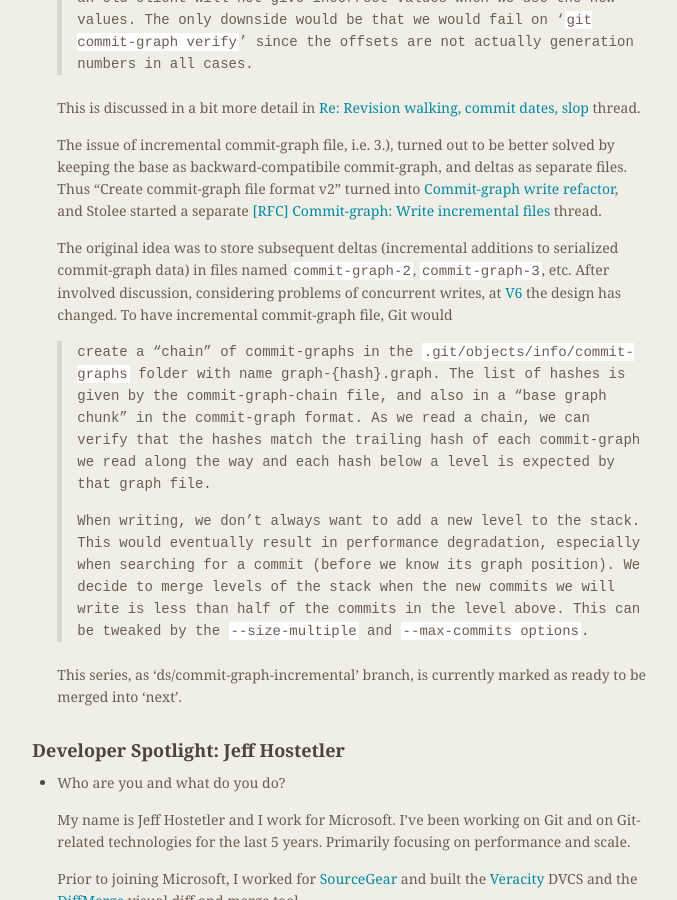
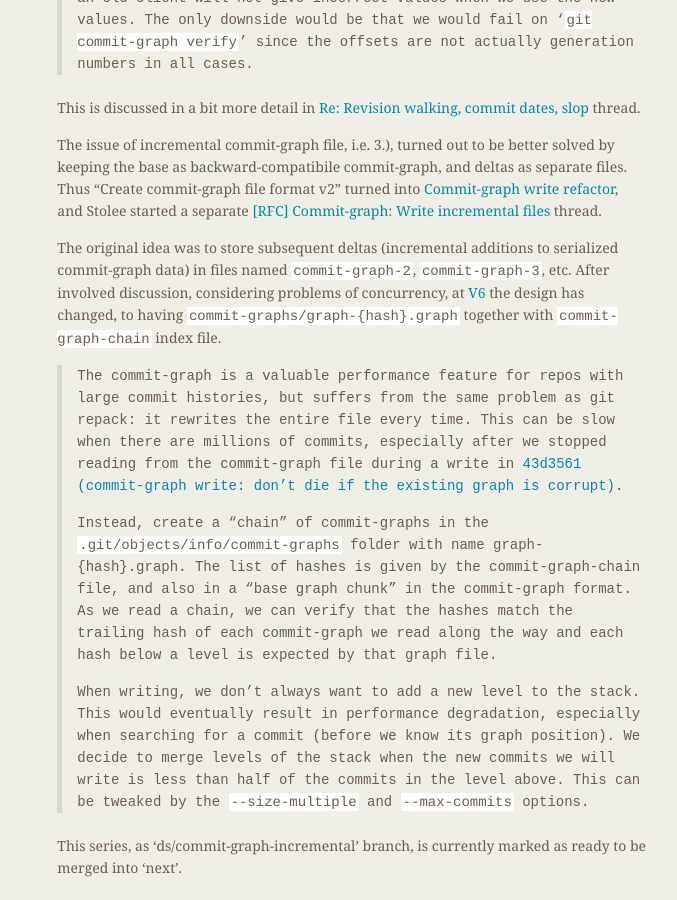
Before and after one commit to git/git.github.io, a Jekyll site: the page built from rev_news/drafts/edition-52.md, in a window 1280 px wide and 900 px high, scrolled down 3082 px. Shown: the whole window, without its empty margins (435-1112 px from the left). Built offline with Jekyll 4.4.1, drawn with Linux system fonts in a browser that asks for light colours; some of the changed text lies outside the part shown.

Commit message:
rn-52: Minor changes to incremental-commit graph article

```diff
--- a/rev_news/drafts/edition-52.md
+++ b/rev_news/drafts/edition-52.md
@@ -131,7 +131,7 @@ This edition covers what happened during the month of May 2019.
   It turned out however that the statement _"existing clients will
   gracefully respond to files with a different version number"_
   unfortunately turned out to be not true.  [Ævar Arnfjörð Bjarmason noticed](https://public-inbox.org/git/87a7gdspo4.fsf@evledraar.gmail.com/)
-  that older Git responds with hard error to commit-graph v2, instead
+  that older Git responds with **hard error** to commit-graph v2, instead
   of simply turning the serialized-graph feature off in such case.
 
   > [...] writing a v2 file
@@ -194,11 +194,18 @@ This edition covers what happened during the month of May 2019.
   The original idea was to store subsequent deltas (incremental
   additions to serialized commit-graph data) in files named
   `commit-graph-2`, `commit-graph-3`, etc.  After involved discussion,
-  considering problems of concurrent writes, at [V6](https://public-inbox.org/git/6d9c0911-6f36-3fb7-2be9-2be9bc68fc69@gmail.com/t/#me8922324aebcdf4050bd5a4b1d18ef281bd47769)
-  the design has changed.  To have incremental commit-graph file, Git
-  would
+  considering problems of concurrency, at [V6](https://public-inbox.org/git/6d9c0911-6f36-3fb7-2be9-2be9bc68fc69@gmail.com/t/#me8922324aebcdf4050bd5a4b1d18ef281bd47769)
+  the design has changed, to having `commit-graphs/graph-{hash}.graph`
+  together with `commit-graph-chain` index file.
 
-  > create a "chain" of commit-graphs in the
+  > The commit-graph is a valuable performance feature for repos with large
+  > commit histories, but suffers from the same problem as git repack: it
+  > rewrites the entire file every time. This can be slow when there are
+  > millions of commits, especially after we stopped reading from the
+  > commit-graph file during a write in [43d3561 (commit-graph write: don't die
+  > if the existing graph is corrupt)](https://git.kernel.org/pub/scm/git/git.git/commit/?id=43d356180556180b4ef6ac232a14498a5bb2b446).
+  >
+  > Instead, create a "chain" of commit-graphs in the
   > `.git/objects/info/commit-graphs` folder with name graph-{hash}.graph. The
   > list of hashes is given by the commit-graph-chain file, and also in a "base
   > graph chunk" in the commit-graph format. As we read a chain, we can verify
@@ -210,7 +217,7 @@ This edition covers what happened during the month of May 2019.
   > searching for a commit (before we know its graph position). We decide to
   > merge levels of the stack when the new commits we will write is less than
   > half of the commits in the level above. This can be tweaked by the
-  > `--size-multiple` and `--max-commits options`.
+  > `--size-multiple` and `--max-commits` options.
 
   This series, as 'ds/commit-graph-incremental' branch, is currently
   marked as ready to be merged into 'next'.
```
